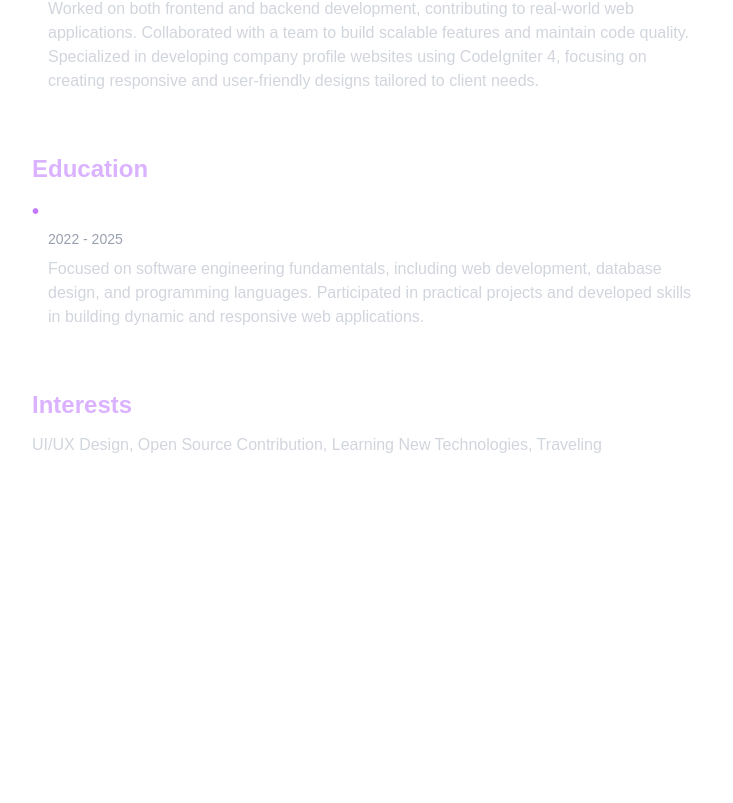
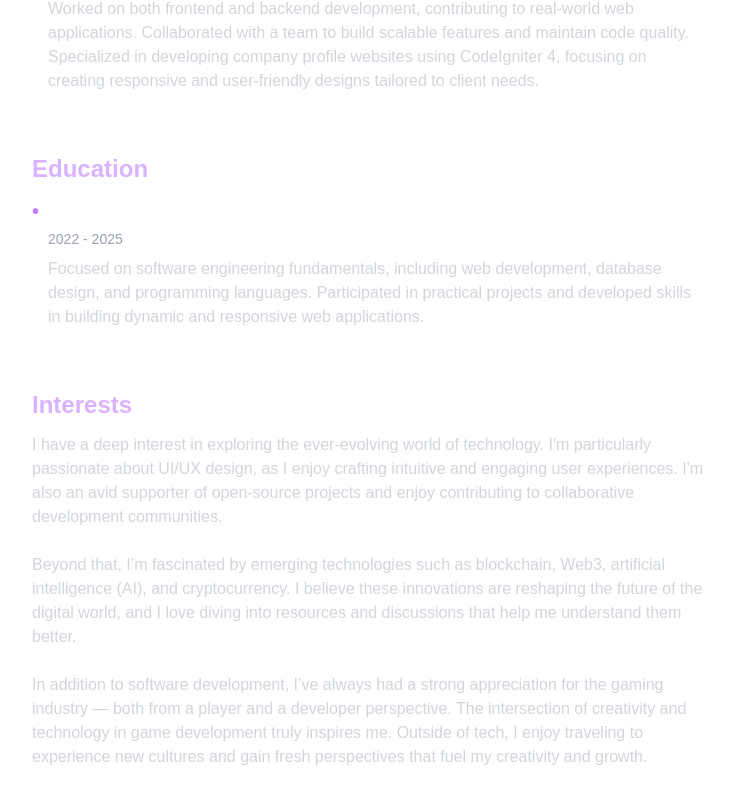
Before and after one commit to VinLvy/D-portfolio, a Next.js app: page /about in a window 1280 px wide. Shown: the part 2401-3204 px from the top of the page, without its empty margins (304-1037 px from the left). Before the commit the page ends 2958 px from the top, so only its background shows below. Built offline with nearby package versions, Linux system fonts and the light colour scheme.

Commit message:
About 3.7

```diff
--- a/src/app/about/page.js
+++ b/src/app/about/page.js
@@ -299,12 +299,17 @@ export default function About() {
           </section>
 
           {/* Interests */}
-          <section id="interests" className="mb-25 max-w-2xl text-left">
+          <section id="interests" className="mb-30 max-w-2xl text-left">
             <h2 className="text-2xl font-semibold mb-3 text-purple-300">Interests</h2>
             <p className="text-gray-300">
-              UI/UX Design, Open Source Contribution, Learning New Technologies, Traveling
+              I have a deep interest in exploring the ever-evolving world of technology. I&apos;m particularly passionate about UI/UX design, as I enjoy crafting intuitive and engaging user experiences. I&apos;m also an avid supporter of open-source projects and enjoy contributing to collaborative development communities.
+              <br /><br />
+              Beyond that, I’m fascinated by emerging technologies such as blockchain, Web3, artificial intelligence (AI), and cryptocurrency. I believe these innovations are reshaping the future of the digital world, and I love diving into resources and discussions that help me understand them better.
+              <br /><br />
+              In addition to software development, I’ve always had a strong appreciation for the gaming industry — both from a player and a developer perspective. The intersection of creativity and technology in game development truly inspires me. Outside of tech, I enjoy traveling to experience new cultures and gain fresh perspectives that fuel my creativity and growth.
             </p>
           </section>
+
         </div>
       </div>
     </div>
```
